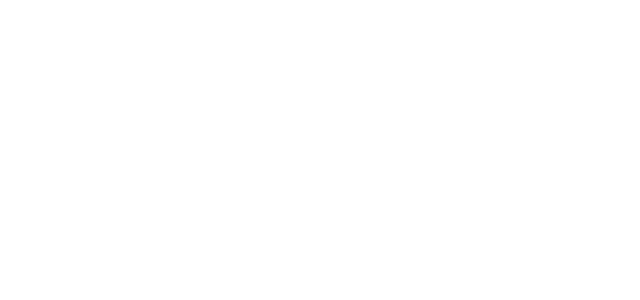
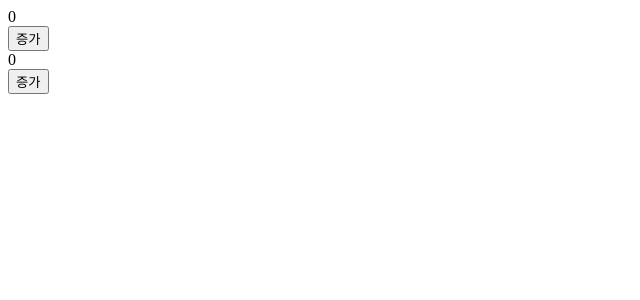
Before and after one commit to Colin1783/react_study, a React (Vite) app: page / in a window 1280 px wide. Shown: the top 300 px of the page, without its empty margins (0-640 px from the left). Built offline with nearby package versions, Linux system fonts and the light colour scheme.

Commit message:
컴포넌트는 각각의 상태를 가짐

```diff
--- a/src/App.jsx
+++ b/src/App.jsx
@@ -1,7 +1,25 @@
 import React from "react";
 
+function MyComp() {
+  const [count, setCount] = React.useState(0);
+
+  return (
+    <div>
+      <div>{count}</div>
+      <div>
+        <button onClick={() => setCount(count + 1)}>증가</button>
+      </div>
+    </div>
+  );
+}
+
 function App(props) {
-  return <div></div>;
+  return (
+    <div>
+      <MyComp />
+      <MyComp />
+    </div>
+  );
 }
 
 export default App;
```
